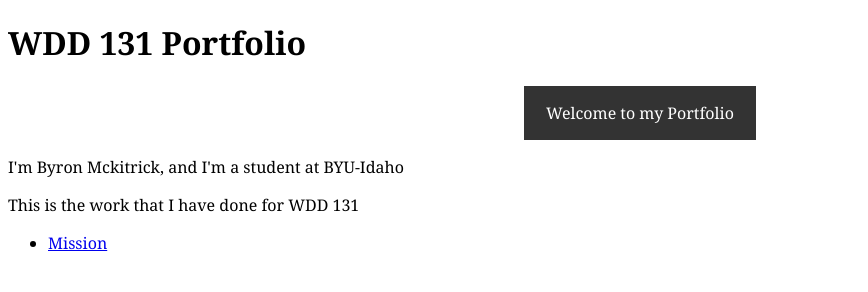
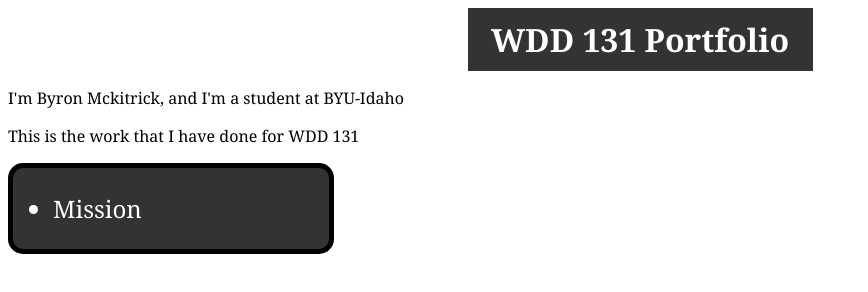
Before and after one commit to byronmckitrick16/WDD131, a plain HTML site: page index.html in a window 1280 px wide. Shown: the whole page, without its empty margins (0-868 px from the left). Drawn offline with Linux system fonts and the light colour scheme.

Commit message:
adding css

```diff
--- a/index.html
+++ b/index.html
@@ -11,7 +11,6 @@
         <h1>WDD 131 Portfolio</h1>
     </header>
     <main>
-        <p class="darktext">Welcome to my Portfolio</p>
         <p>I'm Byron Mckitrick, and I'm a student at BYU-Idaho</p>
         <p>This is the work that I have done for WDD 131</p>
         <nav>
--- a/style.css
+++ b/style.css
@@ -1,11 +1,26 @@
 body {
     font-family: Georgia, 'Times New Roman', Times, serif;
 }
-.darktext {
+h1 {
+    text-align: center;
+    padding: 10px;
     background-color: #333;
-    color: #fff;
-    padding: 1em;
-    width: 200px;
+    color:white;
+    width:325px;
     margin: auto;
-    text-align: center;
 }
+nav {
+    border: 5px solid black;
+    border-radius: 15px;
+    width: 25%;
+    background-color: #333;
+}
+ul {
+    color:white;
+    font-size: 1.5em;
+}
+a {
+    text-decoration: none;
+    color: white;
+    font-size: 1em;
+}
```
Also changed, not shown: mission/index.html (+1 -1 lines).
